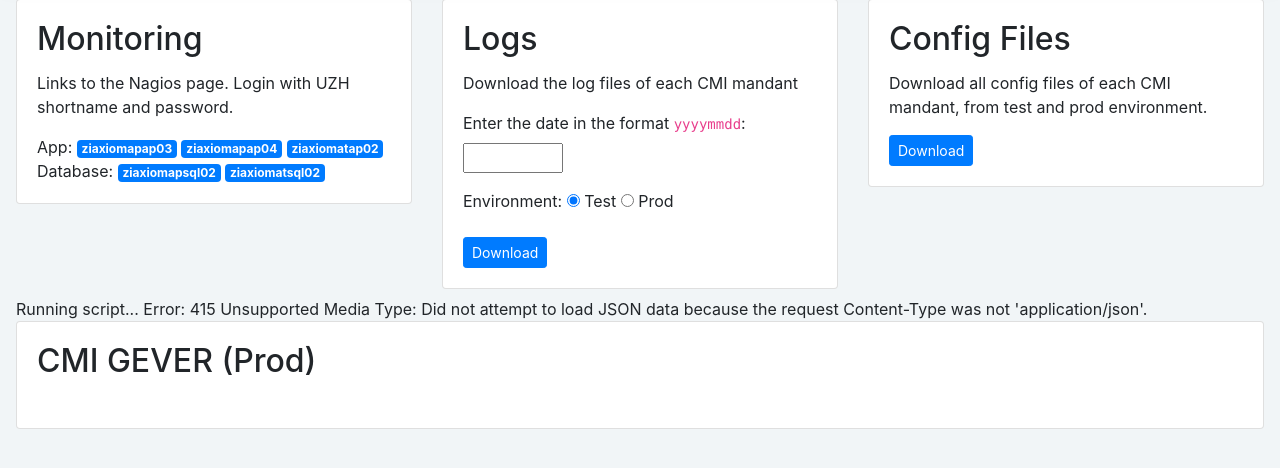
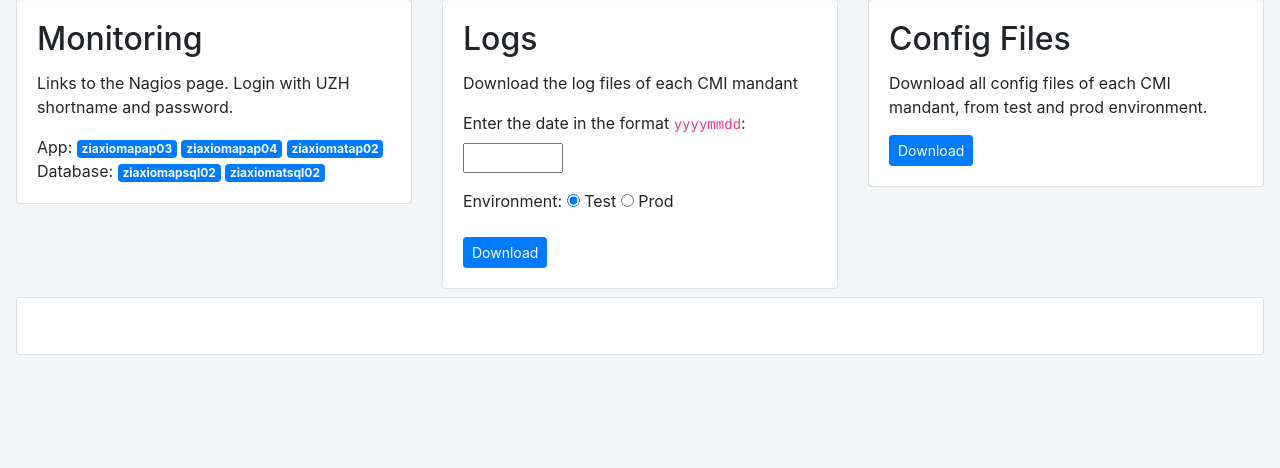
Before and after one commit to rogrut-uzh/cmi-administration-webapp, a Flask app: page / in a window 1280 px wide. Shown: the part 81-549 px from the top of the page. Run offline with Flask 3, Linux system fonts and the light colour scheme; some libraries are stand-ins or nearby versions.

Commit message:
new cockpit view

```diff
--- a/routes/views_cockpit.py
+++ b/routes/views_cockpit.py
@@ -8,11 +8,10 @@ import io
 import zipfile
 from routes import main
 
-
 @main.route('/run-script-cockpit-overview', methods=['POST'])
 def run_script_cockpit_overview():
     try:
-        data = request.get_json()
+        data = request.get_json(silent=True) or {}
         command = [
             'pwsh', '-NoProfile',
             '-File', os.path.join(os.getcwd(), 'pwsh', 'cmi-cockpit_new202508.ps1').replace('\\', '\\\\')
--- a/static/js/cockpit_overview_new202508.js
+++ b/static/js/cockpit_overview_new202508.js
@@ -119,11 +119,9 @@ async function runScriptCockpitOverview() {
     try {
         const response = await fetch('/run-script-cockpit-overview', {
             method: 'POST',
-            headers: {
-                'Content-Type': 'application/json'
-            },
+            headers: { 'Content-Type': 'application/json' },
+            body: '{}'
         });
-
         if (response.ok) {
             const result = await response.json();
 
@@ -142,3 +140,9 @@ async function runScriptCockpitOverview() {
         tableRaw.textContent += `Error: ${error.message}`;
     }
 }
+
+await fetch('/run-script-cockpit-overview', {
+  method: 'POST',
+  headers: { 'Content-Type': 'application/json' },
+  body: '{}' // oder JSON.stringify(payload)
+});
--- a/templates/cockpit.html
+++ b/templates/cockpit.html
@@ -63,14 +63,13 @@
 
 
 
-        <div class="row mb-2 align-items-start" id="cockpit-overview-table">
+        <div class="row mb-2 align-items-start">
             <div class="col">
 
                 <div id="tableRaw"></div>
 
                 <div class="card">
                     <div class="card-body">
-                        <h2 class="card-title">CMI GEVER (Prod)</h2>
                         <table id="dataTableCmi" class="table table-striped table-bordered"></table>
                     </div>
                 </div>
```
Also changed, not shown: 1 other file.
